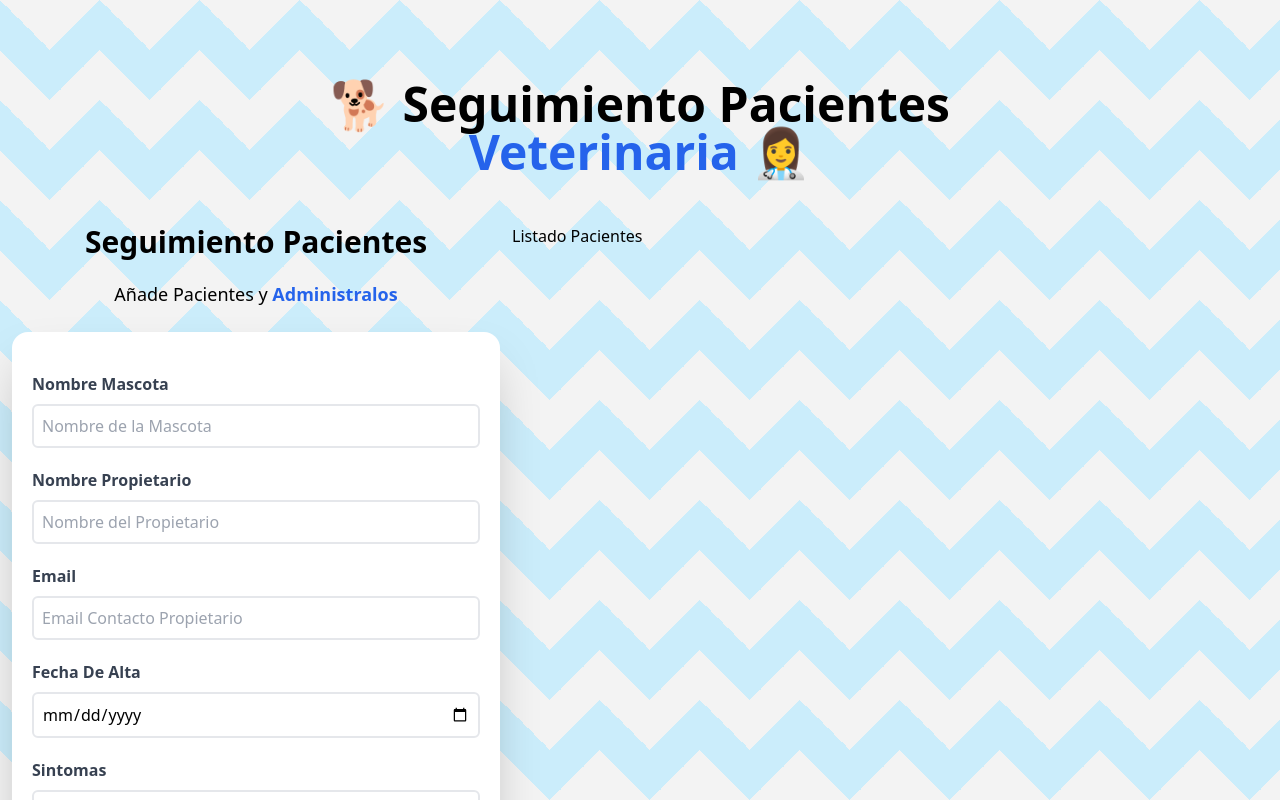
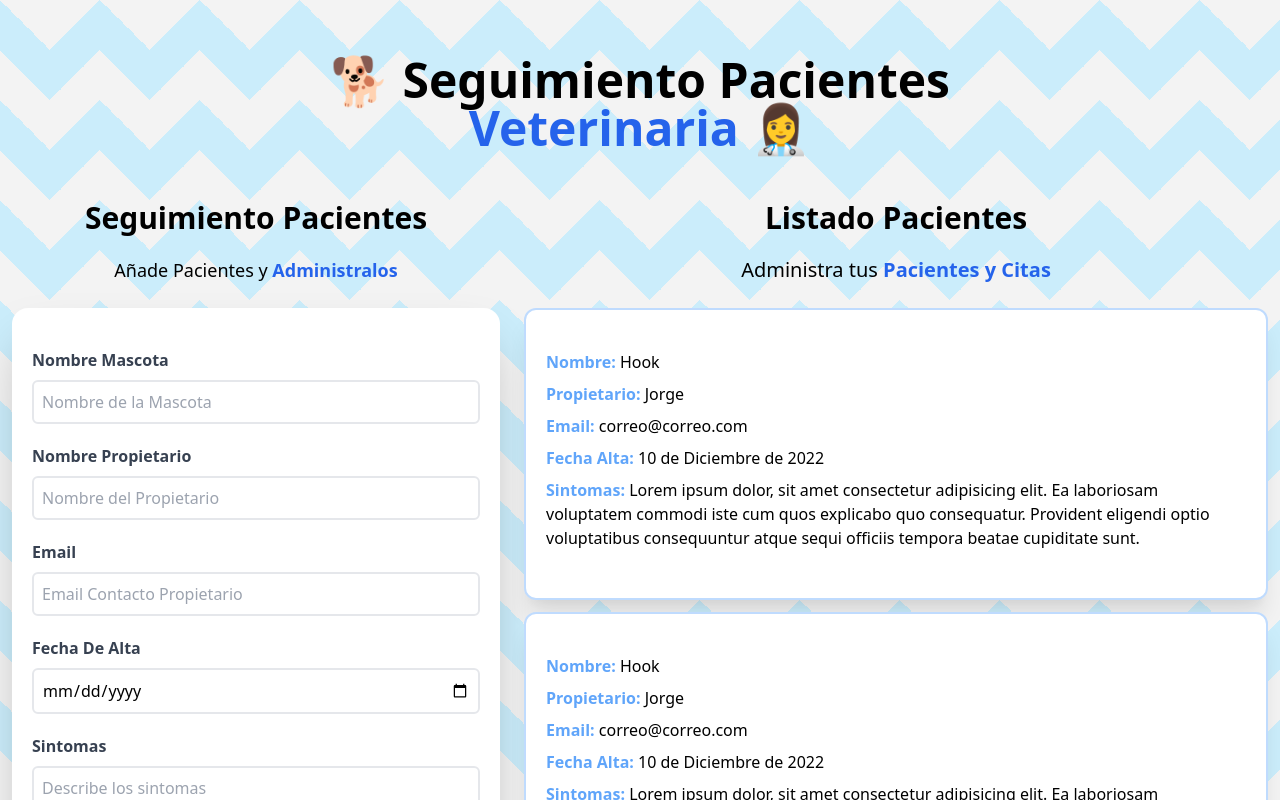
Before and after one commit to JorgeRodz/React-Vite-CitasVet, a React (Vite) app: page / in a window 1280 px wide. Shown: the top 800 px of the page. Built offline with nearby package versions, Linux system fonts and the light colour scheme.

Commit message:
Add styles to the remain components
Add styles to App, ListadoPacientes

```diff
--- a/src/App.jsx
+++ b/src/App.jsx
@@ -1,5 +1,5 @@
 import Header from "./components/Header";
-import Form from "./components/form";
+import Form from "./components/Form";
 import ListadoPacientes from "./components/ListadoPacientes";
 
 function App() {
@@ -12,7 +12,7 @@ function App() {
       - ternarios
       - operaciones aritméticas
     */
-    <div className="container mx-auto mt-20">
+    <div className="container mx-auto mt-14">
       <Header />
       <div className="mt-12 md:flex">
         <Form />
--- a/src/components/ListadoPacientes.jsx
+++ b/src/components/ListadoPacientes.jsx
@@ -1,5 +1,21 @@
+import Paciente from "./Paciente";
+
 const ListadoPacientes = () => {
-  return <h2>Listado Pacientes</h2>;
+  return (
+    <div className="md:w-1/2 lg:w-3/5 overflow-y-scroll md:h-screen mt-16 md:mt-0">
+      <h2 className="font-black text-3xl text-center">Listado Pacientes</h2>
+      <p className="text-xl mt-5 mb-6 text-center">
+        Administra tus{" "}
+        <span className="text-blue-600 font-bold">Pacientes y Citas</span>
+      </p>
+      <Paciente />
+      <Paciente />
+      <Paciente />
+      <Paciente />
+      <Paciente />
+      <Paciente />
+    </div>
+  );
 };
 
 export default ListadoPacientes;
```
